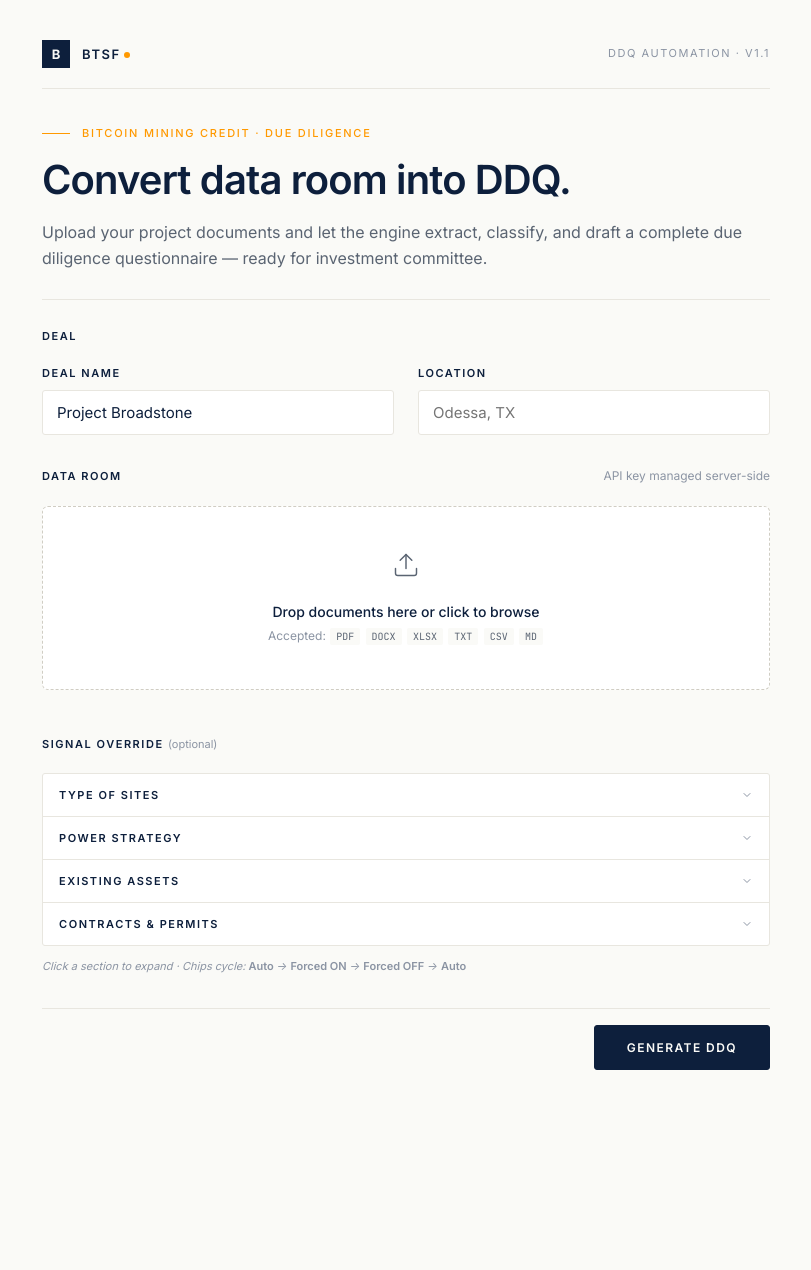
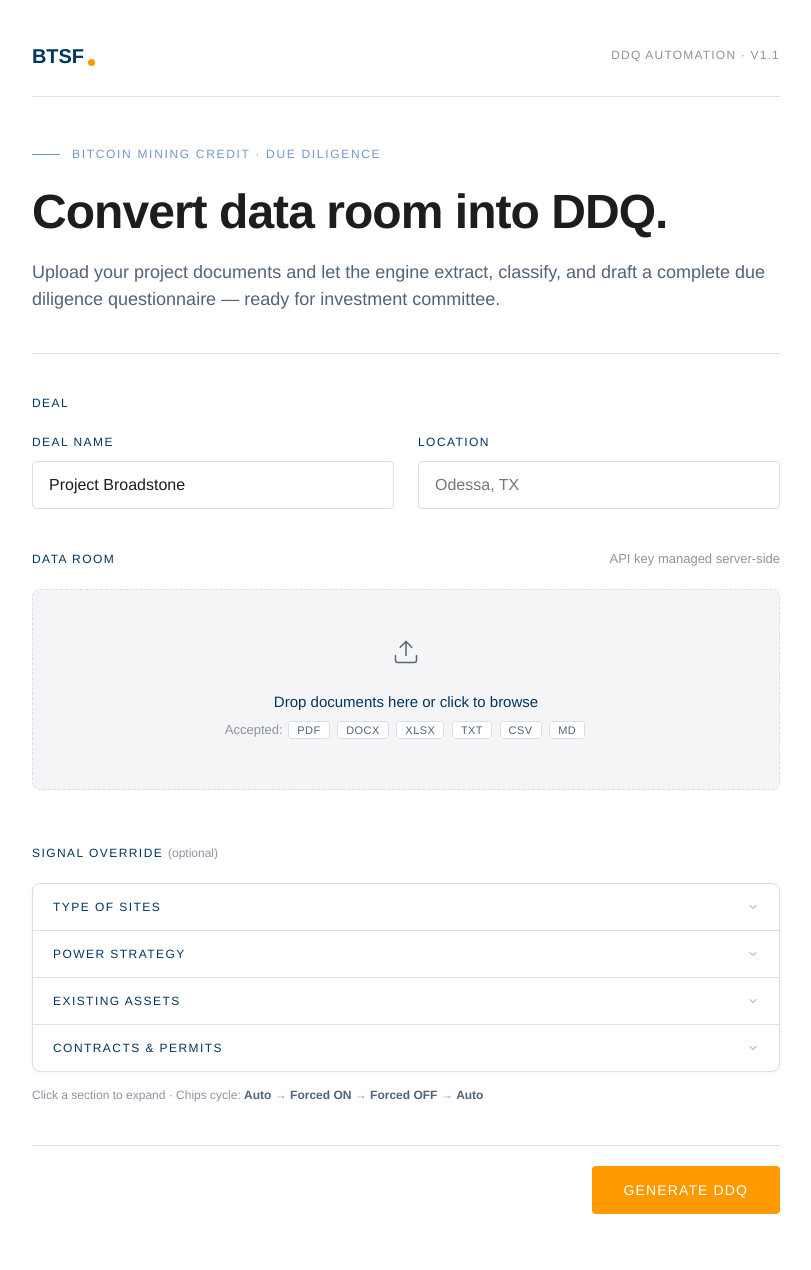
Before and after one commit to MuadDibPill/btsf-ddq-tool, a Flask app: page / in a window 1280 px wide. Shown: the whole page, without its empty margins (234-1045 px from the left). Before the commit the page ends 1070 px from the top, so only its background shows below. Run offline with Flask 3, Linux system fonts and the light colour scheme.

Commit message:
Update index.html

```diff
--- a/ddq_web/templates/index.html
+++ b/ddq_web/templates/index.html
@@ -5,44 +5,47 @@
   <meta name="viewport" content="width=device-width, initial-scale=1" />
   <title>BTSF — DDQ Automation</title>
 
-  <link rel="preconnect" href="https://fonts.googleapis.com">
-  <link rel="preconnect" href="https://fonts.gstatic.com" crossorigin>
-  <link href="https://fonts.googleapis.com/css2?family=Inter:wght@300;400;500;600;700&family=JetBrains+Mono:wght@400;500&display=swap" rel="stylesheet">
-
   <style>
     :root {
-      /* BTSF brand palette */
-      --navy:          #0D1F3C;
-      --navy-hi:       #1A3566;
-      --navy-soft:     rgba(13, 31, 60, 0.04);
-      --navy-line:     rgba(13, 31, 60, 0.10);
-      --gold:          #B8942A;
-      --gold-hi:       #D4AE3F;
-      --gold-soft:     rgba(184, 148, 42, 0.08);
-      --gold-line:     rgba(184, 148, 42, 0.35);
+      /* ─── BTSF Brand Palette ────────────────────────────── */
+      /* Primary */
+      --navy:          #00355F;   /* Goldman Navy */
+      --navy-hi:       #004677;
+      --navy-soft:     rgba(0, 53, 95, 0.04);
 
-      /* Accent orange (btsf.io brand dot) */
-      --orange:        #ff9900;
-      --orange-line:   rgba(255, 153, 0, 0.35);
+      /* Accent */
+      --orange:        #FF9900;   /* Bitcoin Orange */
+      --orange-hi:     #E68A00;
+      --blue-deep:     #2F6EB6;   /* Hover / active */
+      --blue-grey:     #7399C6;   /* Subtle highlights, eyebrow */
 
-      /* Neutrals */
-      --bg:            #FAFAF7;
+      /* Surfaces */
+      --bg:            #FFFFFF;
+      --bg-alt:        #F5F5F7;   /* Athens Gray */
       --surface:       #FFFFFF;
-      --text:          #0D1F3C;
-      --text-dim:      #5A6472;
+
+      /* Text */
+      --text:          #1D1D1F;   /* Near Black */
+      --text-dim:      #536378;   /* Steel */
       --text-mute:     #8B94A3;
-      --border:        #E8E6DF;
-      --border-hi:     #D0CDC3;
+
+      /* Lines */
+      --border:        #D8DFE9;   /* Soft Blue */
+      --border-hi:     #B9C4D6;
 
       /* Semantic */
-      --success:       #1D6A3A;
-      --warning:       #B7770D;
+      --success:       #2E7D32;
+      --warning:       #F57C00;
       --danger:        #C0392B;
 
-      --radius:        3px;
-      --radius-lg:     6px;
-      --font:          'Inter', -apple-system, BlinkMacSystemFont, system-ui, sans-serif;
-      --mono:          'JetBrains Mono', ui-monospace, monospace;
+      /* Shape */
+      --radius:        4px;
+      --radius-lg:     8px;
+      --shadow-card:   0 2px 8px rgba(0, 53, 95, 0.08);
+      --shadow-subtle: 0 1px 4px rgba(0, 53, 95, 0.04);
+
+      /* Type */
+      --font:          'Helvetica Neue', Helvetica, Arial, sans-serif;
     }
 
     * { box-sizing: border-box; margin: 0; padding: 0; }
@@ -52,8 +55,8 @@
       color: var(--text);
       font-family: var(--font);
       font-weight: 400;
-      font-size: 15px;
-      line-height: 1.55;
+      font-size: 16px;
+      line-height: 1.6;
       -webkit-font-smoothing: antialiased;
       -moz-osx-font-smoothing: grayscale;
     }
@@ -64,9 +67,9 @@
 
     /* ─────────── Layout ─────────── */
     .shell {
-      max-width: 760px;
+      max-width: 780px;
       margin: 0 auto;
-      padding: 40px 16px 48px;
+      padding: 40px 16px 56px;
     }
 
     /* ─────────── Header ─────────── */
@@ -74,82 +77,74 @@
       display: flex;
       align-items: center;
       justify-content: space-between;
-      padding-bottom: 20px;
+      padding-bottom: 24px;
       border-bottom: 1px solid var(--border);
     }
     .brand {
-      display: flex;
+      display: inline-flex;
       align-items: center;
-      gap: 12px;
-      font-weight: 600;
-      letter-spacing: 0.12em;
-      font-size: 13px;
-      text-transform: uppercase;
       color: var(--navy);
-    }
-    .brand-mark {
-      width: 28px; height: 28px;
-      display: flex; align-items: center; justify-content: center;
-      background: var(--navy);
-      color: var(--bg);
-      font-weight: 700;
-      font-size: 13px;
-      letter-spacing: 0;
     }
     .brand-wordmark {
       display: inline-flex;
-      align-items: baseline;
-      gap: 3px;
+      align-items: center;
+      gap: 4px;
+      font-weight: 700;
+      font-size: 20px;
+      letter-spacing: -0.005em;
+      color: var(--navy);
     }
     .brand-dot {
-      width: 6px;
-      height: 6px;
+      width: 7px;
+      height: 7px;
       border-radius: 50%;
       background: var(--orange);
       display: inline-block;
-      transform: translateY(-1px);
+      transform: translateY(6px);
     }
     .nav-meta {
       color: var(--text-mute);
-      font-size: 11px;
-      letter-spacing: 0.14em;
+      font-size: 12px;
+      font-weight: 500;
+      letter-spacing: 0.1em;
       text-transform: uppercase;
     }
 
     /* ─────────── Hero ─────────── */
     .hero {
-      padding: 28px 0 28px;
+      padding: 40px 0 40px;
       border-bottom: 1px solid var(--border);
     }
     .hero-eyebrow {
       display: inline-flex;
       align-items: center;
       gap: 12px;
-      font-size: 11px;
-      letter-spacing: 0.16em;
+      font-size: 12px;
+      letter-spacing: 0.14em;
       text-transform: uppercase;
-      color: var(--orange);
+      color: var(--blue-grey);
       font-weight: 500;
-      margin-bottom: 16px;
+      margin-bottom: 20px;
     }
     .hero-eyebrow::before {
       content: '';
       width: 28px;
       height: 1px;
-      background: var(--orange);
+      background: var(--blue-grey);
     }
     .hero h1 {
-      font-size: 40px;
-      line-height: 1.1;
-      font-weight: 600;
-      letter-spacing: -0.022em;
-      margin-bottom: 18px;
-      color: var(--navy);
+      font-size: 48px;
+      line-height: 1.15;
+      font-weight: 700;
+      letter-spacing: -0.02em;
+      margin-bottom: 20px;
+      color: var(--text);
     }
     .hero p {
       color: var(--text-dim);
-      font-size: 16px;
-      line-height: 1.6;
+      font-size: 18px;
+      font-weight: 300;
+      line-height: 1.5;
     }
 
     /* ─────────── Section ─────────── */
@@ -160,23 +155,23 @@
       margin-bottom: 20px;
     }
     .section-title {
-      font-size: 11px;
-      font-weight: 600;
-      letter-spacing: 0.14em;
+      font-size: 12px;
+      font-weight: 500;
+      letter-spacing: 0.12em;
       text-transform: uppercase;
       color: var(--navy);
     }
     .section-hint {
-      font-size: 12px;
+      font-size: 13px;
       color: var(--text-mute);
     }
 
     /* ─────────── Form ─────────── */
     .form {
-      padding-top: 28px;
+      padding-top: 40px;
       display: flex;
       flex-direction: column;
-      gap: 32px;
+      gap: 40px;
     }
     .field {
       display: flex;
@@ -184,9 +179,9 @@
       gap: 8px;
     }
     .field label {
-      font-size: 11px;
-      font-weight: 600;
-      letter-spacing: 0.14em;
+      font-size: 12px;
+      font-weight: 500;
+      letter-spacing: 0.12em;
       text-transform: uppercase;
       color: var(--navy);
     }
@@ -195,21 +190,16 @@
       border: 1px solid var(--border);
       border-radius: var(--radius);
       color: var(--text);
-      padding: 12px 14px;
-      font-size: 15px;
+      padding: 14px 16px;
+      font-size: 16px;
       transition: border-color .15s, box-shadow .15s;
       width: 100%;
     }
     .field input[type="text"]:hover { border-color: var(--border-hi); }
     .field input[type="text"]:focus {
       outline: none;
-      border-color: var(--gold);
-      box-shadow: 0 0 0 3px var(--gold-soft);
-    }
-    .field .hint {
-      font-size: 12px;
-      color: var(--text-mute);
-      font-style: italic;
+      border-color: var(--blue-deep);
+      box-shadow: 0 0 0 3px rgba(47, 110, 182, 0.12);
     }
     .grid-2 {
       display: grid;
@@ -218,23 +208,25 @@
     }
     @media (max-width: 640px) {
       .grid-2 { grid-template-columns: 1fr; }
+      .hero h1 { font-size: 36px; }
+      .hero p  { font-size: 16px; }
     }
 
     /* ─────────── Upload ─────────── */
     .drop {
       position: relative;
-      border: 1px dashed var(--border-hi);
+      border: 1px dashed var(--border);
       border-radius: var(--radius-lg);
-      padding: 44px 32px;
+      padding: 48px 32px;
       text-align: center;
-      background: var(--surface);
+      background: var(--bg-alt);
       transition: border-color .15s, background .15s;
       cursor: pointer;
     }
     .drop:hover,
     .drop.is-drag {
-      border-color: var(--gold);
-      background: var(--gold-soft);
+      border-color: var(--blue-deep);
+      background: rgba(47, 110, 182, 0.04);
     }
     .drop-icon {
       width: 28px; height: 28px;
@@ -243,39 +235,42 @@
       stroke-width: 1.25;
     }
     .drop-title {
-      font-size: 14px;
+      font-size: 15px;
       font-weight: 500;
       color: var(--navy);
-      margin-bottom: 4px;
+      margin-bottom: 6px;
     }
     .drop-sub {
-      font-size: 12px;
+      font-size: 13px;
       color: var(--text-mute);
     }
     .drop-sub code {
-      font-family: var(--mono);
-      font-size: 10px;
-      background: var(--bg);
-      padding: 2px 6px;
-      border-radius: 2px;
+      font-family: inherit;
+      font-size: 11px;
+      font-weight: 500;
+      background: var(--surface);
+      padding: 2px 8px;
+      border: 1px solid var(--border);
+      border-radius: 3px;
       color: var(--text-dim);
-      margin: 0 1px;
+      margin: 0 2px;
+      letter-spacing: 0.04em;
     }
     .file-list {
       margin-top: 14px;
       display: flex;
       flex-direction: column;
-      gap: 6px;
+      gap: 8px;
     }
     .file-item {
       display: flex;
       align-items: center;
       justify-content: space-between;
-      padding: 10px 14px;
+      padding: 12px 16px;
       background: var(--surface);
       border: 1px solid var(--border);
       border-radius: var(--radius);
-      font-size: 13px;
+      font-size: 14px;
     }
     .file-item .name {
       display: flex; align-items: center; gap: 10px;
@@ -317,8 +311,9 @@
       gap: 1px;
       background: var(--border);
       border: 1px solid var(--border);
-      border-radius: var(--radius);
+      border-radius: var(--radius-lg);
       overflow: hidden;
+      box-shadow: var(--shadow-subtle);
     }
     .signals-section {
       background: var(--surface);
@@ -328,7 +323,7 @@
       display: flex;
       align-items: center;
       gap: 12px;
-      padding: 14px 16px;
+      padding: 16px 20px;
       background: transparent;
       border: none;
       text-align: left;
@@ -338,18 +333,18 @@
     }
     .signals-section-head:hover { background: var(--navy-soft); }
     .signals-section-title {
-      font-size: 11px;
-      font-weight: 600;
-      letter-spacing: 0.14em;
+      font-size: 12px;
+      font-weight: 500;
+      letter-spacing: 0.12em;
       text-transform: uppercase;
       color: var(--navy);
       flex: 1;
     }
     .signals-section-count {
-      font-size: 10px;
-      font-family: var(--mono);
+      font-size: 11px;
+      font-weight: 500;
       color: var(--text-mute);
-      letter-spacing: 0.06em;
+      letter-spacing: 0.04em;
       text-transform: uppercase;
     }
     .signals-section-count.has-overrides {
@@ -369,7 +364,7 @@
       transition: max-height .25s ease;
     }
     .signals-section.is-open .signals-section-body { max-height: 240px; }
-    .signals-section-body .signals-grid { padding: 0 16px 14px; }
+    .signals-section-body .signals-grid { padding: 0 20px 18px; }
 
     .signals-grid {
       display: flex;
@@ -377,23 +372,22 @@
       gap: 8px;
     }
     .signal-chip {
-      padding: 6px 12px;
-      font-size: 12px;
+      padding: 8px 14px;
+      font-size: 13px;
       font-weight: 500;
-      border: 1px solid var(--border-hi);
+      border: 1px solid var(--border);
       background: var(--surface);
       color: var(--text-dim);
       border-radius: var(--radius);
       cursor: pointer;
       transition: all .15s;
       user-select: none;
-      font-family: var(--mono);
-      letter-spacing: -0.01em;
+      letter-spacing: 0;
     }
     .signal-chip:hover { border-color: var(--navy); color: var(--navy); }
     .signal-chip.forced-on {
       background: var(--navy);
-      color: var(--bg);
+      color: #FFFFFF;
       border-color: var(--navy);
     }
     .signal-chip.forced-off {
@@ -404,40 +398,41 @@
       text-decoration-thickness: 1px;
     }
     .signals-legend {
-      margin-top: 12px;
-      font-size: 11px;
+      margin-top: 14px;
+      font-size: 12px;
       color: var(--text-mute);
-      font-style: italic;
     }
-    .signals-legend b { font-weight: 600; font-style: normal; }
+    .signals-legend b { font-weight: 600; color: var(--text-dim); }
 
-    /* ─────────── Submit ─────────── */
+    /* ─────────── Buttons ─────────── */
     .actions {
       display: flex;
       align-items: center;
       justify-content: flex-end;
       gap: 16px;
-      padding-top: 16px;
+      padding-top: 20px;
       border-top: 1px solid var(--border);
     }
     .btn {
       display: inline-flex;
       align-items: center;
+      justify-content: center;
       gap: 10px;
-      padding: 14px 32px;
-      background: var(--navy);
-      color: var(--bg);
-      border: 1px solid var(--navy);
+      padding: 14px 30px;
+      background: var(--orange);
+      color: #FFFFFF;
+      border: 2px solid var(--orange);
       border-radius: var(--radius);
-      font-size: 12px;
-      font-weight: 600;
-      letter-spacing: 0.12em;
+      font-size: 14px;
+      font-weight: 500;
+      letter-spacing: 0.08em;
       text-transform: uppercase;
-      transition: background .15s, border-color .15s, transform .1s;
+      transition: background .15s, border-color .15s, color .15s, transform .1s;
+      box-sizing: border-box;
     }
     .btn:hover:not(:disabled) {
-      background: var(--navy-hi);
-      border-color: var(--navy-hi);
+      background: var(--orange-hi);
+      border-color: var(--orange-hi);
     }
     .btn:active:not(:disabled) { transform: translateY(1px); }
     .btn:disabled {
@@ -633,7 +618,6 @@
     <!-- Header -->
     <nav class="nav">
       <div class="brand">
-        <div class="brand-mark">B</div>
         <span class="brand-wordmark">BTSF<span class="brand-dot" aria-hidden="true"></span></span>
       </div>
       <div class="nav-meta">DDQ Automation · v1.1</div>
@@ -703,9 +687,9 @@
             </button>
             <div class="signals-section-body">
               <div class="signals-grid">
-                <div class="signal-chip" data-key="greenfield"              data-state="auto">greenfield</div>
-                <div class="signal-chip" data-key="brownfield"              data-state="auto">brownfield</div>
-                <div class="signal-chip" data-key="existing_infrastructure" data-state="auto">electrical infrastructure &amp; land</div>
+                <div class="signal-chip" data-key="greenfield"              data-state="auto">Greenfield</div>
+                <div class="signal-chip" data-key="brownfield"              data-state="auto">Brownfield</div>
+                <div class="signal-chip" data-key="existing_infrastructure" data-state="auto">Electrical infrastructure &amp; land</div>
               </div>
             </div>
           </div>
@@ -756,7 +740,7 @@
             </button>
             <div class="signals-section-body">
               <div class="signals-grid">
-                <div class="signal-chip" data-key="permits_in_place" data-state="auto">permits commission</div>
+                <div class="signal-chip" data-key="permits_in_place" data-state="auto">Permits commission</div>
               </div>
             </div>
           </div>
```
Also changed, not shown: other parts of ddq_web/templates/index.html (+49 -67 lines).
